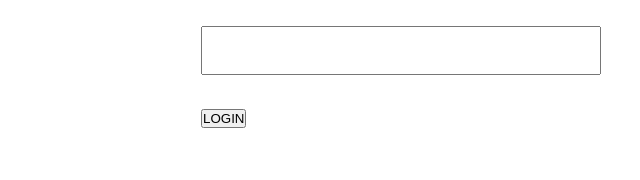
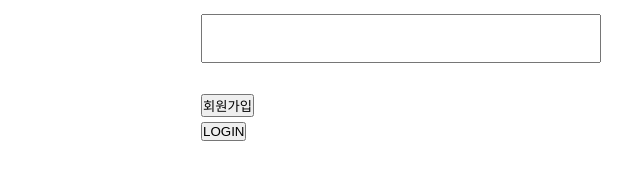
Before and after one commit to hyunw9/MJUmarket_frontend, a plain HTML site: page index.html in a window 1280 px wide. Shown: the part 398-578 px from the top of the page, without its empty margins (239-879 px from the left). Drawn offline with Linux system fonts and the light colour scheme.

Commit message:
회원가입

```diff
--- a/index.html
+++ b/index.html
@@ -20,6 +20,9 @@
                 <label for = "id">password</label>
             </div>
             <div class="btn-area">
+                <button type = "submit">회원가입</button>
+            </div>
+            <div class="btn-area">
                 <button type = "submit">LOGIN</button>
             </div>
         </form>
```
